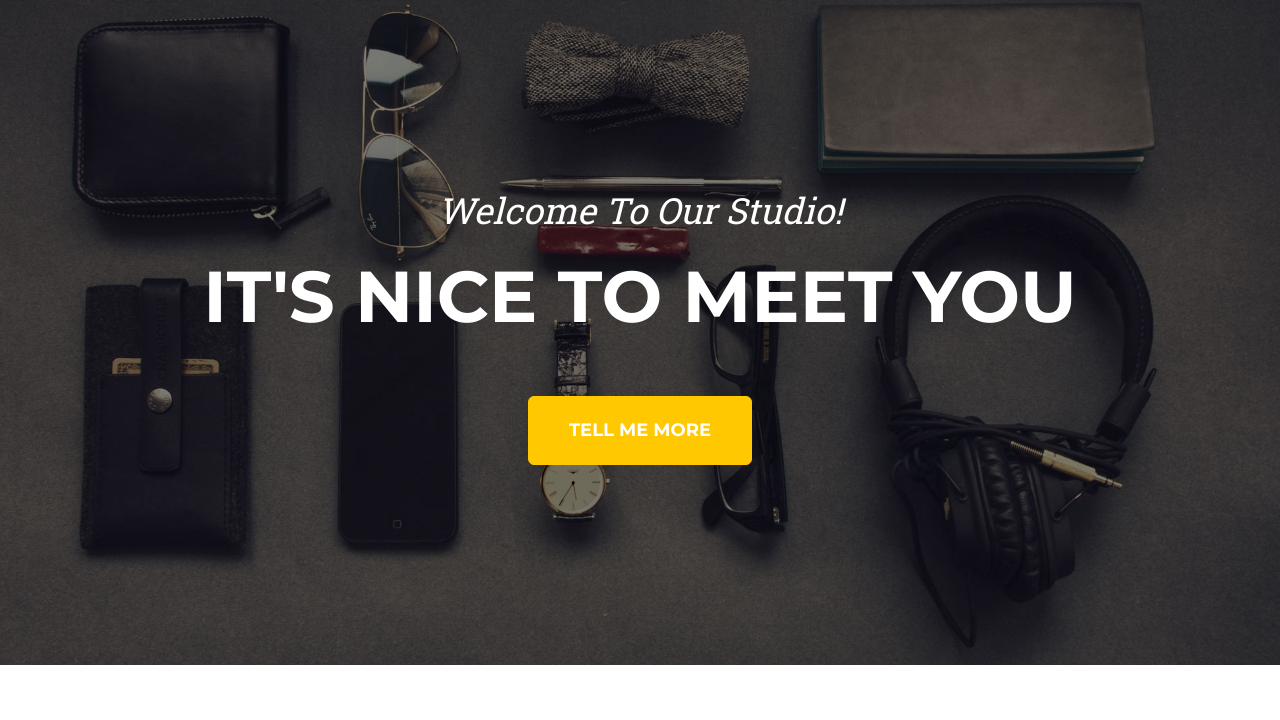
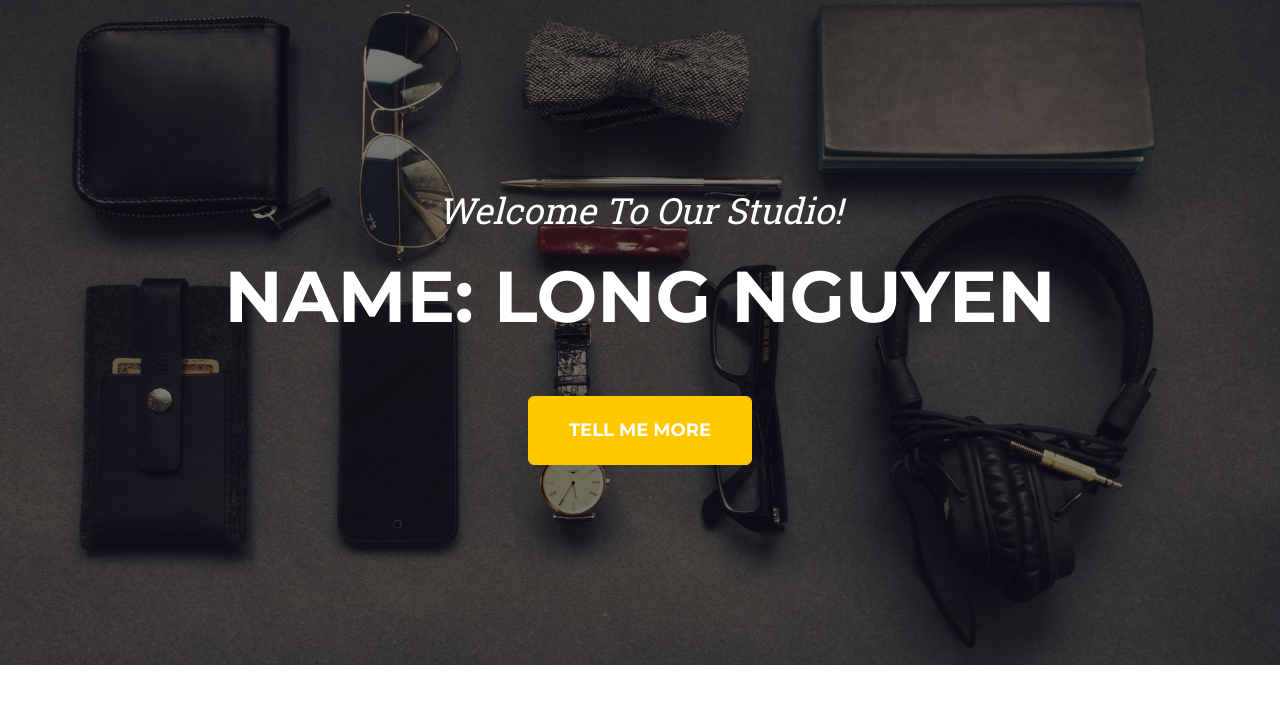
Before and after one commit to a3long7/Bootstrap-Website, a plain HTML site: page index.html in a window 1280 px wide. Shown: the part 80-800 px from the top of the page. Drawn offline with nearby package versions, Linux system fonts and the light colour scheme.

Commit message:
Update index.html

```diff
--- a/index.html
+++ b/index.html
@@ -40,7 +40,7 @@
         <header class="masthead">
             <div class="container">
                 <div class="masthead-subheading">Welcome To Our Studio!</div>
-                <div class="masthead-heading text-uppercase">It's Nice To Meet You</div>
+                <div class="masthead-heading text-uppercase">Name: LONG NGUYEN</div>
                 <a class="btn btn-primary btn-xl text-uppercase" href="#services">Tell Me More</a>
             </div>
         </header>
```
